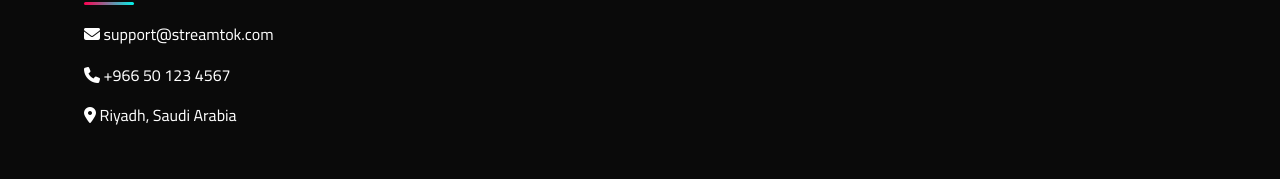
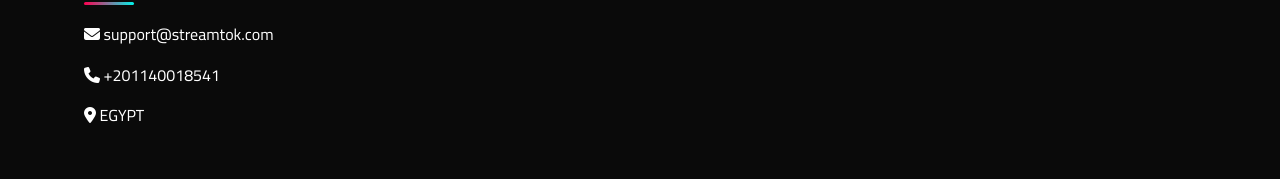
Before and after one commit to StreamTok/StreamTok, a plain HTML site: page index.html in a window 1280 px wide. Shown: the part 5365-5544 px from the top of the page. Drawn offline with Linux system fonts and the light colour scheme.

Commit message:
Update index.html

```diff
--- a/index.html
+++ b/index.html
@@ -1750,8 +1750,8 @@
                     <h3>Contact Us</h3>
                     <ul>
                         <li><i class="fas fa-envelope"></i> support@streamtok.com</li>
-                        <li><i class="fas fa-phone"></i> +966 50 123 4567</li>
-                        <li><i class="fas fa-map-marker-alt"></i> Riyadh, Saudi Arabia</li>
+                        <li><i class="fas fa-phone"></i> +201140018541</li>
+                        <li><i class="fas fa-map-marker-alt"></i> EGYPT </li>
                     </ul>
                 </div>
             </div>
```
